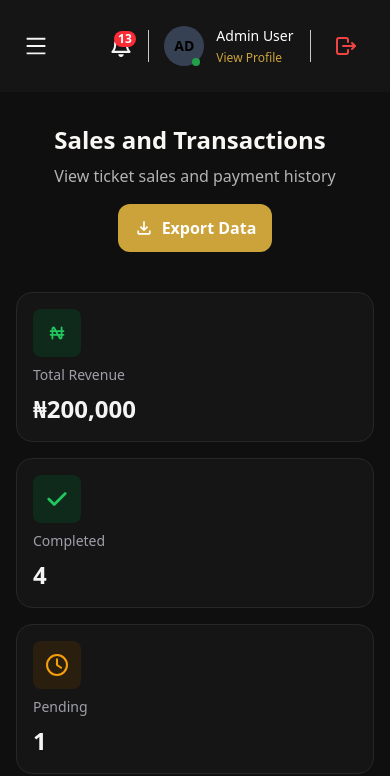
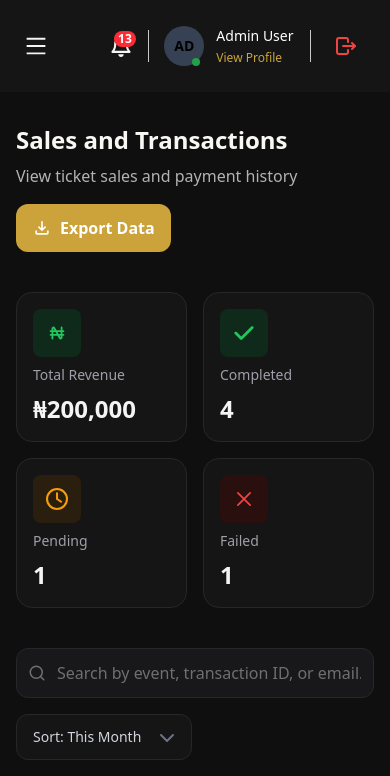
Before and after one commit to novtryx/decave-admin, a Next.js app: page /sales-and-transactions in a window 390 px wide. Shown: the top 776 px of the page. Built offline with nearby package versions, Linux system fonts and the light colour scheme.

Commit message:
new commit

```diff
--- a/app/analytics/page.tsx
+++ b/app/analytics/page.tsx
@@ -106,7 +106,7 @@ const Analytics: React.FC = () => {
     <DashboardLayout>
       <div className="max-w-7xl mx-auto space-y-8">
         {/* Header with Toggle */}
-        <div className="flex flex-col lg:flex-row justify-between items-start">
+        <div className="flex flex-col lg:flex-row gap-4 lg:gap-0 justify-between items-start">
           <div>
             <h1 className="text-3xl font-bold mb-2">Analytics</h1>
             <p className="text-[#B3B3B3]">Monitor performance across all events</p>
--- a/app/events/page.tsx
+++ b/app/events/page.tsx
@@ -70,7 +70,7 @@ export default function Events() {
   return (
     <DashboardLayout>
       {/* Heading */}
-      <section className="mb-10 flex flex-col lg:flex-row gap-3 lg:gap-0 items-center justify-between">
+      <section className="mb-10 flex flex-col lg:flex-row gap-3 lg:gap-0 items-start lg:items-center justify-between">
         <div>
           <h3 className="text-[#F9F7F4] text-2xl font-semibold mb-2">Events</h3>
           <p className="text-[#B3B3B3]">Manage your event portfolio</p>
--- a/app/partners-and-sponsors/page.tsx
+++ b/app/partners-and-sponsors/page.tsx
@@ -19,7 +19,7 @@ export default function PartnersAndSponsors() {
   return (
     <DashboardLayout>
       {/* Heading */}
-      <section className="mb-10 flex flex-col lg:flex-row gap-4 lg:gap-0 items-center justify-between">
+      <section className="mb-10 flex flex-col lg:flex-row gap-4 lg:gap-0 items-start lg:items-center justify-between">
         <div>
           <h3 className="text-[#F9F7F4] text-2xl font-semibold mb-2">
             Partners & Sponsors
--- a/app/sales-and-transactions/TransactionStats.tsx
+++ b/app/sales-and-transactions/TransactionStats.tsx
@@ -35,7 +35,7 @@ export default function TransactionStats() {
         }
     ]
     return (
-        <section className="my-10 grid grid-cols-1 lg:grid-cols-4 gap-4">
+        <section className="my-10 grid grid-cols-2 lg:grid-cols-4 gap-4">
             {statsData.map((item) => (
                 <FlashCard key={item.id}>
                     <div className="flex flex-col gap-2">
--- a/app/sales-and-transactions/page.tsx
+++ b/app/sales-and-transactions/page.tsx
@@ -85,7 +85,7 @@ export default function SalesAndTransactions() {
   return (
     <DashboardLayout>
       {/* Heading */}
-      <section className="mb-10 flex flex-col lg:flex-row gap-4 lg:gap-0 items-center justify-between">
+      <section className="mb-10 flex flex-col lg:flex-row gap-4 lg:gap-0 items-start lg:items-center justify-between">
         <div>
           <h3 className="text-[#F9F7F4] text-2xl font-semibold mb-2">Sales and Transactions</h3>
           <p className="text-[#B3B3B3]">View ticket sales and payment history</p>
```
